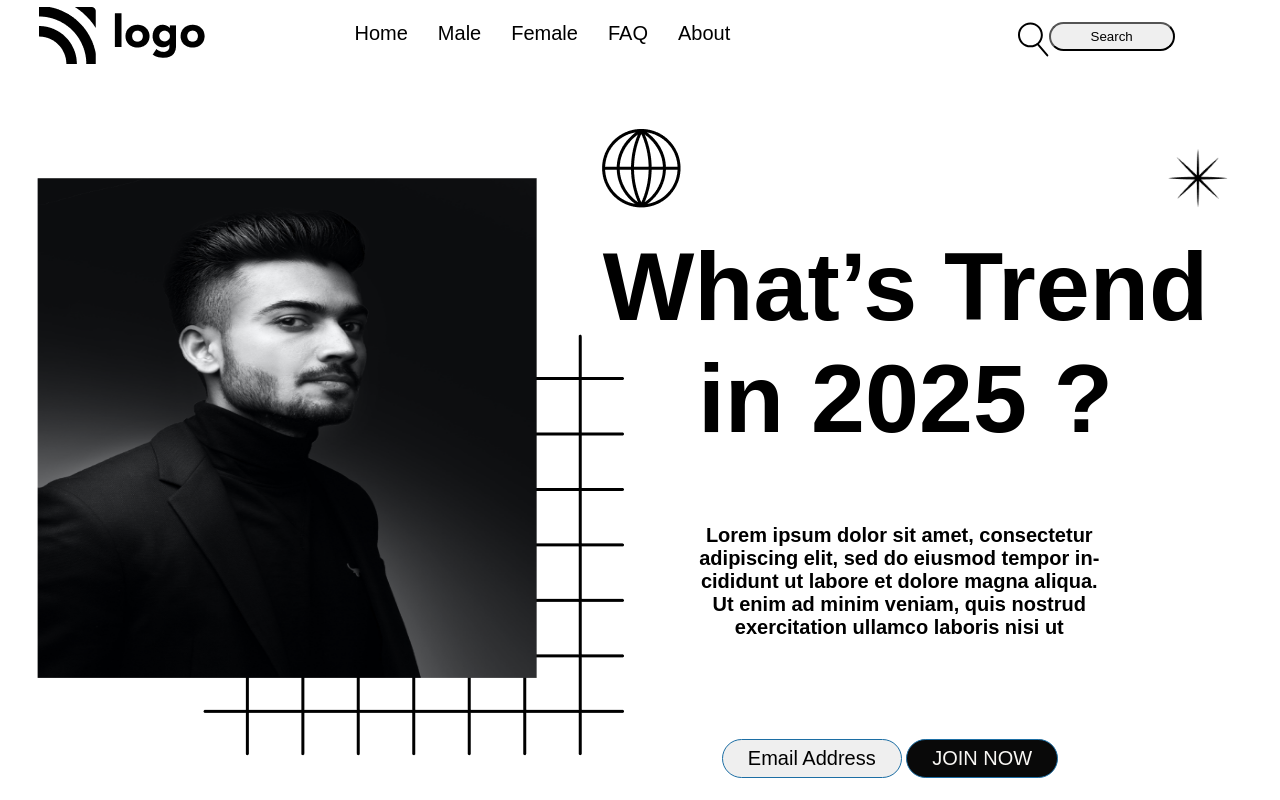
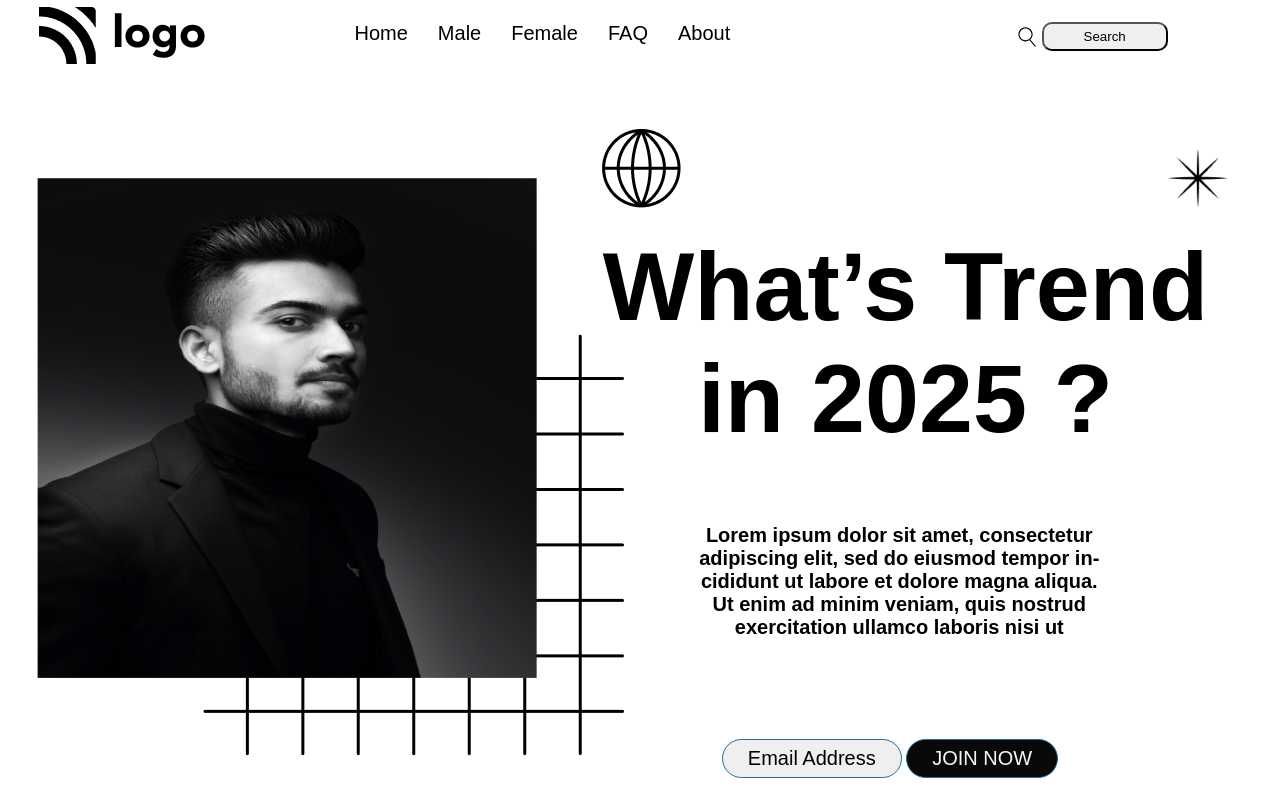
Before and after one commit to sanjayyadavsky/live-class-project-01, a plain HTML site: page index.html in a window 1280 px wide. Shown: the top 800 px of the page. Drawn offline with Linux system fonts and the light colour scheme; a web font is replaced by a local one.

Commit message:
fixing css on search icon

```diff
--- a/style.css
+++ b/style.css
@@ -58,10 +58,17 @@
   margin-right: 25px;
   -webkit-border-radius: 40px;
   -moz-border-radius: 40px;
-  border-radius: 40px;
+  border-radius: 10px;
 }
 .hero-container{
     margin-top: 60px;
+}
+.search-icon svg{
+  height: 20px;
+  width: 20px;
+  margin-right: 5px;
+  margin-top: 5px;
+
 }
 .hero-container > .left-cotent {
     float:left;
```
